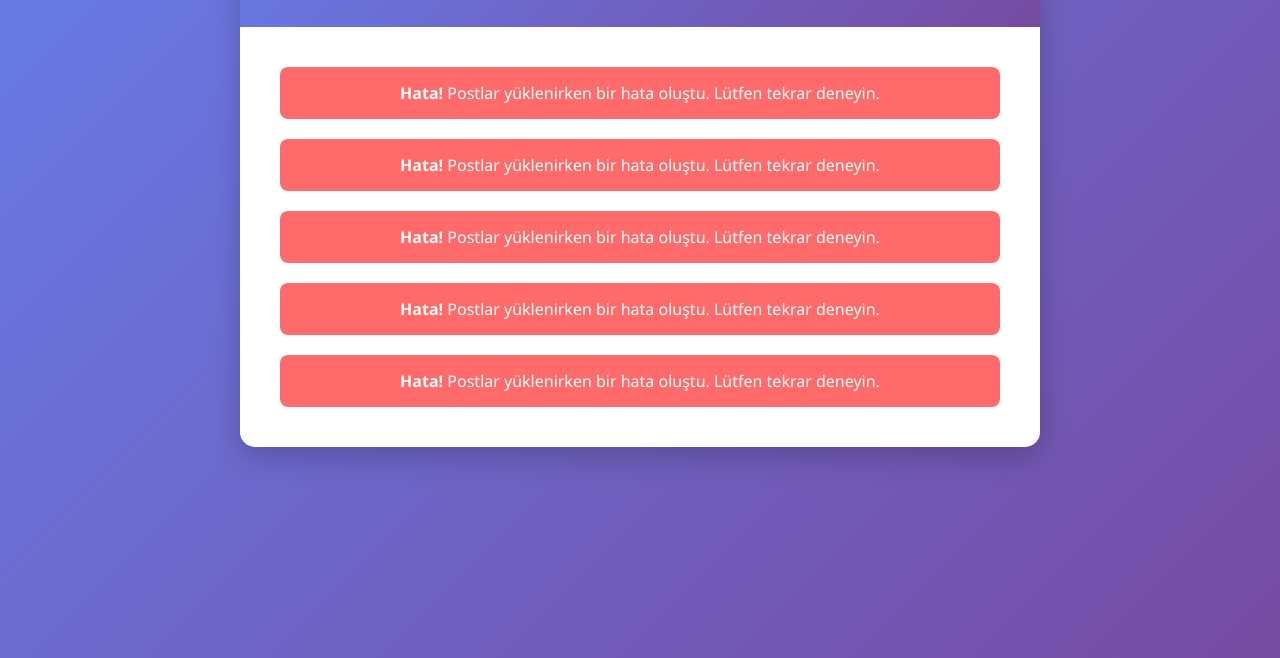
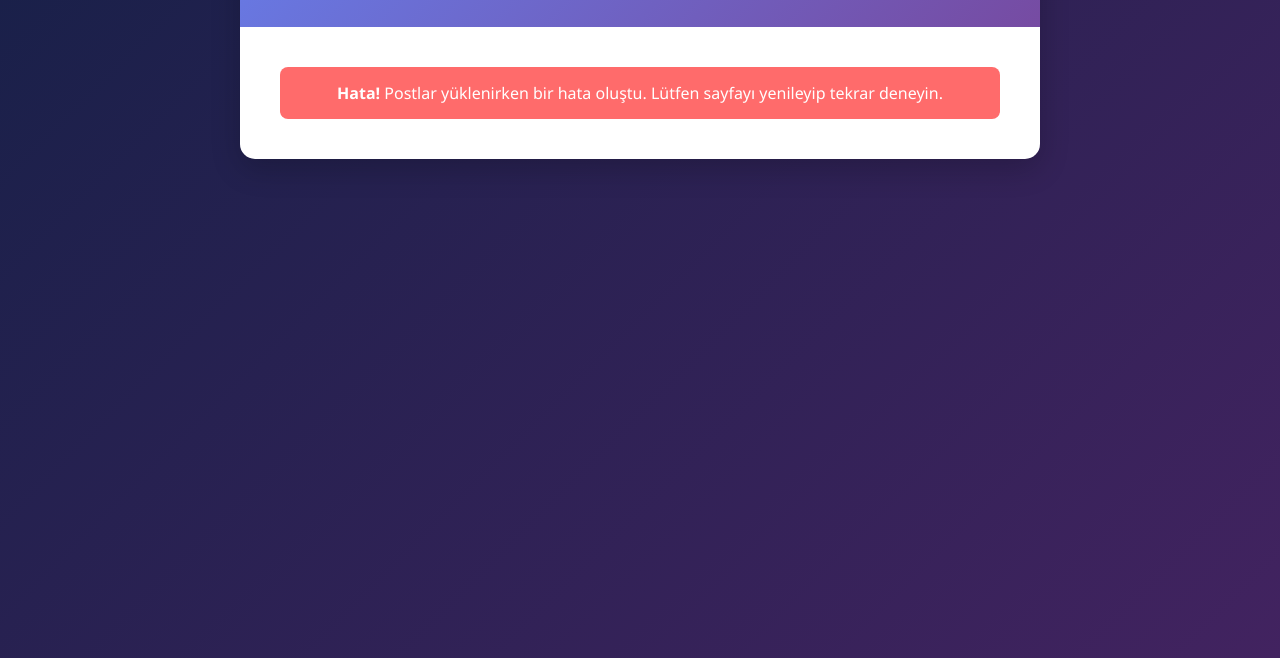
Before and after one commit to yalcinyagizkorkmaz/CODECRAFT, a plain HTML site: page Week3-Jquery-Day-2/post.html in a window 1280 px wide. Shown: the part 142-800 px from the top of the page. Drawn offline with nearby package versions, Linux system fonts and the light colour scheme; no server answers.

Commit message:
last-com

```diff
--- a/Week3-Jquery-Day-2/post.html
+++ b/Week3-Jquery-Day-2/post.html
@@ -14,7 +14,7 @@
 
         body {
             font-family: 'Segoe UI', Tahoma, Geneva, Verdana, sans-serif;
-            background: linear-gradient(135deg, #667eea 0%, #764ba2 100%);
+            background: linear-gradient(135deg, #172048 0%, #422360 100%);
             min-height: 100vh;
             padding: 20px;
         }
@@ -154,7 +154,7 @@
         </div>
 
         <div id="postContainer">
-            <!-- Postlar buraya yüklenecek -->
+            <!-- Postlar buraya gelecek -->
         </div>
     </div>
 
@@ -169,10 +169,13 @@
             let hasMorePosts = true;
             const postsPerPage = 5;
 
-            // İlk postları yükle
+            // İlk postları yüklüyoruz fakat bir saniye gecikme ile yüklüyoruz.
+            showLoadingIndicator();
+            setTimeout(function() {
                 loadPosts();
+            }, 1000);
 
-            // Sonsuz kaydırma için scroll eventi
+
             $(window).scroll(function() {
                 if ($(window).scrollTop() + $(window).height() >= $(document).height() - 100) {
                     if (!isLoading && hasMorePosts) {
@@ -197,6 +200,8 @@
                             return;
                         }
 
+
+                        setTimeout(function() {
                             posts.forEach(function(post) {
                                 const postHtml = `
                                     <div class="post-item">
@@ -210,10 +215,12 @@
 
                             currentPage++;
                             hideLoadingIndicator();
+                        });
                     })
                     .fail(function(xhr, status, error) {
-                        console.error('API isteği başarısız:', error);
-                        showErrorMessage('Postlar yüklenirken bir hata oluştu. Lütfen tekrar deneyin.');
+                        console.error('API isteği başarısız oldu:', error);
+                        hasMorePosts = false;
+                        showErrorMessage('Postlar yüklenirken bir hata oluştu. Lütfen sayfayı yenileyip tekrar deneyin.');
                         hideLoadingIndicator();
                     })
                     .always(function() {
@@ -223,6 +230,7 @@
 
             function showLoadingIndicator() {
                 $('#scrollIndicator').text('Yeni postlar yükleniyor...').addClass('show');
+                console.log('Yeni postlar yükleniyor...');
 
             }
 
@@ -249,13 +257,15 @@
                 hideLoadingIndicator();
             }
 
-            // Sayfa yüklendiğinde hoş geldin mesajı
+            // Sayfa yüklendiğinde hoş geldin mesajını gösteriyor eğer hata gelirse göstermiyor.(Fail durumunda) göstermiyor.
             setTimeout(function() {
+                if (hasMorePosts) {
                     $('#scrollIndicator').text('Sayfayı aşağı kaydırarak daha fazla post yükleyin!').addClass('show');
                     setTimeout(function() {
                         $('#scrollIndicator').removeClass('show');
-                }, 3000);
-            }, 1000);
+                    }, 1500);
+                }
+            },1500);
         });
     </script>
 </body>
```
Lines whose indentation alone changed are shown as unchanged.
